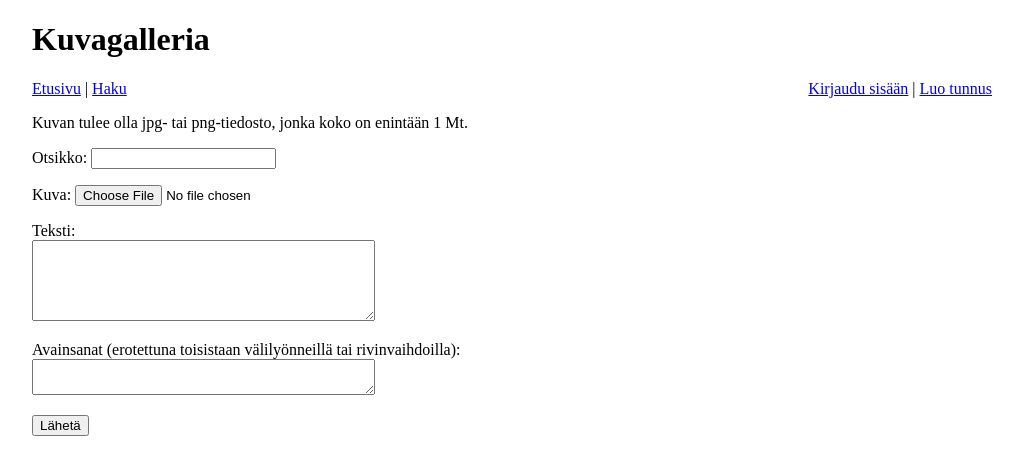
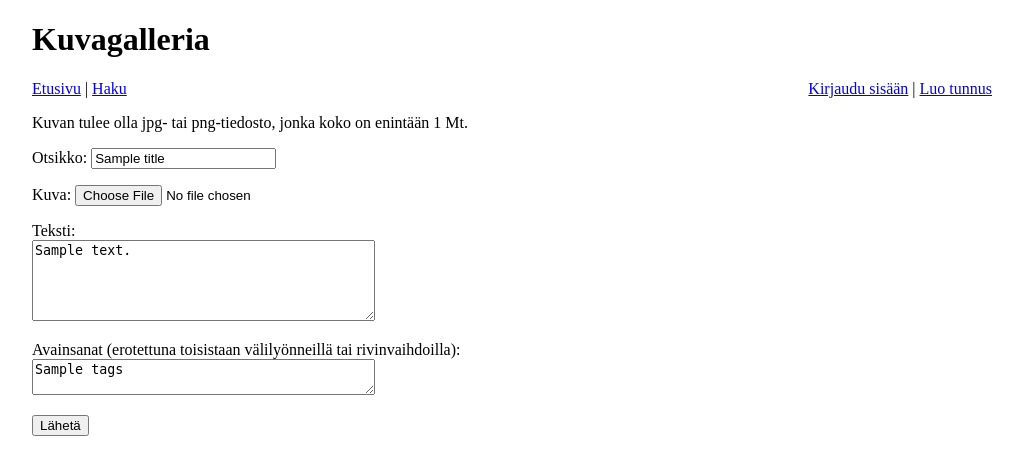
Before and after one commit to skwzq/kuvat, a Flask app: template templates/new_post.html in a window 1280 px wide. Shown: the top 475 px of the page, without its empty margins (128-1151 px from the left). Run offline with Flask 3, Linux system fonts and the light colour scheme; the template is opened without the code that fills it: most values are stand-ins (such as "Sample title", 1, 10 or a date in 2020).

Commit message:
Remember form inputs after error

```diff
--- a/app.py
+++ b/app.py
@@ -42,11 +42,11 @@ def register():
         password2 = request.form['password2']
         if password1 != password2:
             flash('Virhe: Salasanat eivät ole samat')
-            return render_template('register.html')
+            return render_template('register.html', username=username)
 
         if not users.create(username, password1):
             flash('Virhe: Tunnus on jo varattu')
-            return render_template('register.html')
+            return render_template('register.html', username=username)
 
         flash('Tunnuksen luominen onnistui')
         return redirect('/')
@@ -69,7 +69,7 @@ def login():
             return redirect(next_page)
         else:
             flash('Virhe: Väärä käyttäjätunnus tai salasana')
-            return render_template('login.html', next_page=next_page)
+            return render_template('login.html', username=username, next_page=next_page)
 
 @app.route('/logout')
 def logout():
@@ -88,6 +88,12 @@ def new_post():
     if request.method == 'POST':
         check_csrf()
 
+        title = request.form['title']
+        description = request.form['description']
+        tags = request.form['tags']
+        if not title or len(title) > 100 or len(description) > 2000 or len(tags) > 500:
+            abort(403)
+
         file = request.files['image']
         if not file:
             abort(403)
@@ -98,18 +104,14 @@ def new_post():
             file_format = 'png'
         else:
             flash('Virhe: Väärä tiedostomuoto')
-            return render_template('new_post.html')
+            return render_template('new_post.html', title=title,
+                                   description=description, tags=tags)
 
         image = file.read()
         if len(image) > 1024**2:
             flash('Virhe: Liian suuri tiedosto')
-            return render_template('new_post.html')
-
-        title = request.form['title']
-        description = request.form['description']
-        tags = request.form['tags']
-        if not title or len(title) > 100 or len(description) > 2000 or len(tags) > 500:
-            abort(403)
+            return render_template('new_post.html', title=title,
+                                   description=description, tags=tags)
 
         user_id = session['user_id']
 
--- a/templates/login.html
+++ b/templates/login.html
@@ -12,7 +12,7 @@
 <form action="/login" method="post">
   <p>
     Tunnus: <br />
-    <input type="text" name="username" />
+    <input type="text" name="username" value="{{ username }}" />
   </p>
   <p>
     Salasana: <br />
--- a/templates/new_post.html
+++ b/templates/new_post.html
@@ -15,18 +15,18 @@
 
 <form action="/new-post" method="post" enctype="multipart/form-data">
   <p>
-    Otsikko: <input type="text" name="title" maxlength="100" required />
+    Otsikko: <input type="text" name="title" value="{{ title }}" maxlength="100" required />
   </p>
   <p>
     Kuva: <input type="file" name="image" accept=".jpg,.png" required />
   </p>
   <p>
     Teksti:<br />
-    <textarea name="description" rows="5" cols="40" maxlength="2000"></textarea>
+    <textarea name="description" rows="5" cols="40" maxlength="2000">{{ description }}</textarea>
   </p>
   <p>
     Avainsanat (erotettuna toisistaan välilyönneillä tai rivinvaihdoilla):<br />
-    <textarea name="tags" rows="2" cols="40" maxlength="500"></textarea>
+    <textarea name="tags" rows="2" cols="40" maxlength="500">{{ tags }}</textarea>
   </p>
   <input type="hidden" name="csrf_token" value="{{ session.csrf_token }}" />
   <input type="submit" value="Lähetä" />
--- a/templates/register.html
+++ b/templates/register.html
@@ -12,7 +12,7 @@
 <form action="/register" method="post">
   <p>
     Tunnus: <br />
-    <input type="text" name="username" maxlength="20" required />
+    <input type="text" name="username" value="{{ username }}" maxlength="20" required />
   </p>
   <p>
     Salasana: <br />
```
